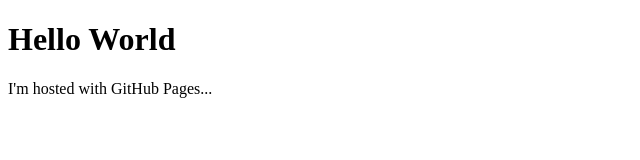
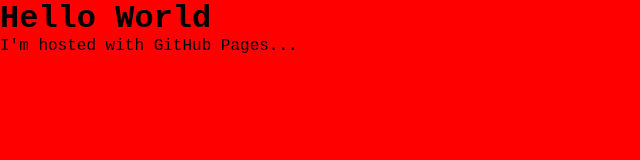
Before and after one commit to FaraPy/farapy.github.io, a plain HTML site: page index.html in a window 1280 px wide. Shown: the whole page, without its empty margins (0-640 px from the left). Drawn offline with Linux system fonts and the light colour scheme.

Commit message:
making farapy docs

```diff
--- a/index.html
+++ b/index.html
@@ -1,5 +1,10 @@
 <!DOCTYPE html>
 <html>
+    <head>
+        <meta charset="utf-8">
+        <title>FaraPy CMS DOCS</title>
+        <link rel="stylesheet" href="style.css">
+    </head>
 <body>
 <h1>Hello World</h1>
 <p>I'm hosted with GitHub Pages...</p>
--- /dev/null
+++ b/style.css
@@ -0,0 +1,8 @@
+* {
+    padding: 0;
+    margin: 0;
+}
+body {
+    background-color: red;
+    font-family: 'Courier New', Courier, monospace;
+}
```
